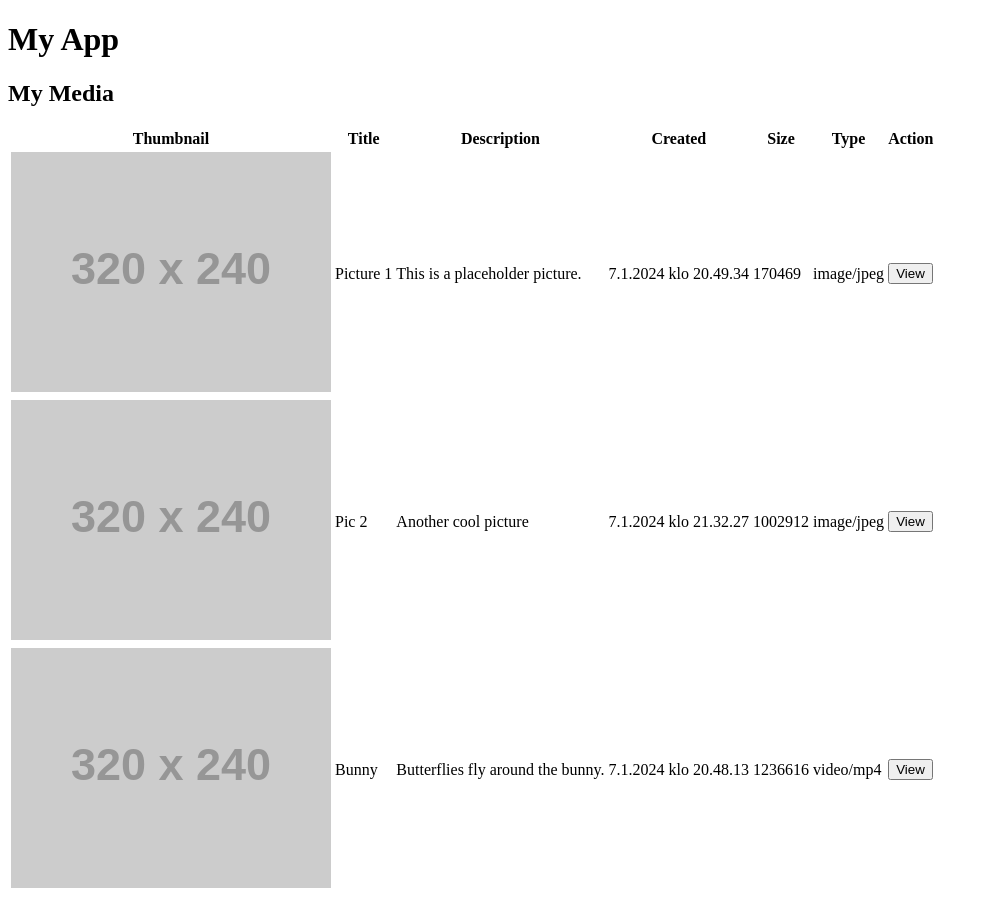
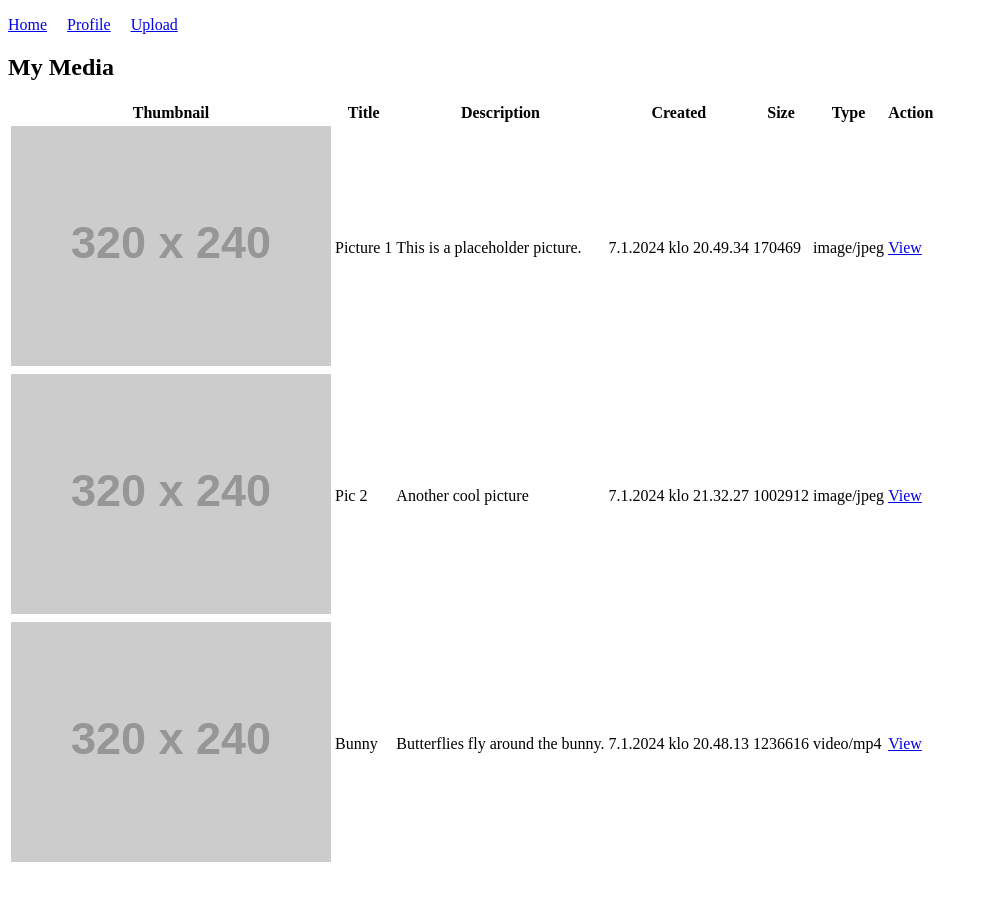
Before and after one commit to AhmedEz9/task-3-react, a React (Vite) app: page / in a window 1280 px wide. Shown: the whole page, without its empty margins (0-989 px from the left). After the commit the page ends 877 px from the top, so only its background shows below. Built offline with nearby package versions, Linux system fonts and the light colour scheme.

Commit message:
Completed routing and configured base path for deployment

```diff
--- a/package.json
+++ b/package.json
@@ -11,7 +11,8 @@
   },
   "dependencies": {
     "react": "^19.2.0",
-    "react-dom": "^19.2.0"
+    "react-dom": "^19.2.0",
+    "react-router": "^7.13.0"
   },
   "devDependencies": {
     "@eslint/js": "^9.39.1",
--- a/src/App.tsx
+++ b/src/App.tsx
@@ -1,12 +1,23 @@
-import Home from './components/Home';
+import {BrowserRouter as Router, Routes, Route} from 'react-router';
+import Layout from './components/Layout';
+import Home from './views/Home';
+import Profile from './views/Profile';
+import Upload from './views/Upload';
+import Single from './views/Single';
 import './App.css';
 
 const App = () => {
   return (
-    <>
-      <h1>My App</h1>
-      <Home />
-    </>
+    <Router basename={import.meta.env.BASE_URL}>
+      <Routes>
+        <Route element={<Layout />}>
+          <Route path="/" element={<Home />} />
+          <Route path="/profile" element={<Profile />} />
+          <Route path="/upload" element={<Upload />} />
+          <Route path="/single" element={<Single />} />
+        </Route>
+      </Routes>
+    </Router>
   );
 };
 
--- /dev/null
+++ b/src/components/Layout.tsx
@@ -0,0 +1,28 @@
+import {Link, Outlet} from 'react-router';
+
+const Layout = () => {
+  return (
+    <div>
+      <nav>
+        <ul style={{listStyle: 'none', display: 'flex', gap: '20px', padding: 0}}>
+          <li>
+            <Link to="/">Home</Link>
+          </li>
+          <li>
+            <Link to="/profile">Profile</Link>
+          </li>
+          <li>
+            <Link to="/upload">Upload</Link>
+          </li>
+        </ul>
+      </nav>
+
+      <main style={{marginTop: '20px'}}>
+        {}
+        <Outlet />
+      </main>
+    </div>
+  );
+};
+
+export default Layout;
--- a/src/components/MediaRow.tsx
+++ b/src/components/MediaRow.tsx
@@ -1,10 +1,8 @@
+import {Link} from 'react-router';
 import {MediaItem} from '../types/DBTypes';
 
-const MediaRow = (props: {
-  item: MediaItem;
-  setSelectedItem: (item: MediaItem | undefined) => void;
-}) => {
-  const {item, setSelectedItem} = props;
+const MediaRow = (props: {item: MediaItem}) => {
+  const {item} = props;
 
   return (
     <tr>
@@ -17,13 +15,10 @@ const MediaRow = (props: {
       <td>{item.filesize}</td>
       <td>{item.media_type}</td>
       <td>
-        <button
-          onClick={() => {
-            setSelectedItem(item);
-          }}
-        >
+        {}
+        <Link to="/single" state={{item}}>
           View
-        </button>
+        </Link>
       </td>
     </tr>
   );
--- a/src/components/Home.tsx
+++ b/src/views/Home.tsx
@@ -1,7 +1,5 @@
-import {useState} from 'react';
 import {MediaItem} from '../types/DBTypes';
-import MediaRow from './MediaRow';
-import SingleView from './SingleView';
+import MediaRow from '../components/MediaRow';
 
 const mediaArray: MediaItem[] = [
   {
@@ -41,12 +39,6 @@ const mediaArray: MediaItem[] = [
 ];
 
 const Home = () => {
-  const [selectedItem, setSelectedItem] = useState<MediaItem | undefined>(
-    undefined
-  );
-
-  console.log('Current selected item:', selectedItem);
-
   return (
     <>
       <h2>My Media</h2>
@@ -59,24 +51,15 @@ const Home = () => {
             <th>Created</th>
             <th>Size</th>
             <th>Type</th>
-            <th>Action</th> {}
+            <th>Action</th>
           </tr>
         </thead>
         <tbody>
           {mediaArray.map((item) => (
-            <MediaRow
-              key={item.media_id}
-              item={item}
-              setSelectedItem={setSelectedItem}
-            />
+            <MediaRow key={item.media_id} item={item} />
           ))}
         </tbody>
       </table>
-
-      {/* If selectedItem exists, show the SingleView! */}
-      {selectedItem && (
-        <SingleView item={selectedItem} setSelectedItem={setSelectedItem} />
-      )}
     </>
   );
 };
--- /dev/null
+++ b/src/views/Profile.tsx
@@ -0,0 +1,4 @@
+const Profile = () => {
+  return <h2>My Profile</h2>;
+};
+export default Profile;
--- /dev/null
+++ b/src/views/Single.tsx
@@ -0,0 +1,42 @@
+import {useLocation, useNavigate} from 'react-router';
+import {MediaItem} from '../types/DBTypes';
+
+const Single = () => {
+  const {state} = useLocation();
+  const navigate = useNavigate();
+
+  const item: MediaItem = state?.item;
+
+  if (!item) {
+    return <p>No item selected.</p>;
+  }
+
+  return (
+    <div>
+      {}
+      <h3>{item.title}</h3>
+
+      {item.media_type.includes('video') ? (
+        <video width="640" height="480" controls>
+          <source src={item.filename} type={item.media_type} />
+        </video>
+      ) : (
+        <img src={item.filename} alt={item.title} width="400" />
+      )}
+
+      <p>File size: {item.filesize}</p>
+      <p>Type: {item.media_type}</p>
+      <p>Created: {new Date(item.created_at).toLocaleString('fi-FI')}</p>
+
+      {}
+      <button
+        onClick={() => navigate(-1)}
+        style={{marginTop: '20px', padding: '10px 20px'}}
+      >
+        Go Back
+      </button>
+    </div>
+  );
+};
+
+export default Single;
--- /dev/null
+++ b/src/views/Upload.tsx
@@ -0,0 +1,4 @@
+const Upload = () => {
+  return <h2>Upload Media</h2>;
+};
+export default Upload;
--- a/vite.config.ts
+++ b/vite.config.ts
@@ -1,7 +1,8 @@
 import { defineConfig } from 'vite'
 import react from '@vitejs/plugin-react-swc'
 
-// https://vite.dev/config/
+// https://vitejs.dev/config/
 export default defineConfig({
   plugins: [react()],
+  base: '/~ahmedez/task-3-react/',
 })
```
Also changed, not shown: 1 other file (tests, documents, lock files or other folders).
